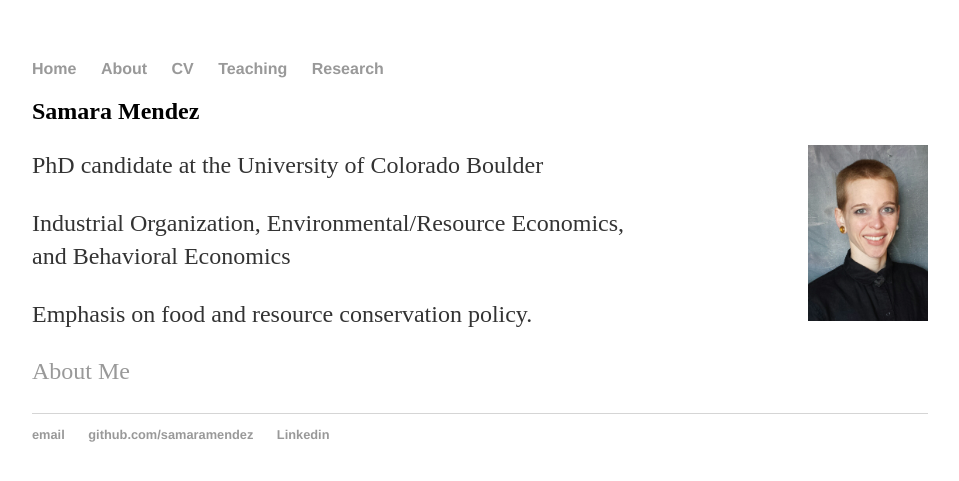
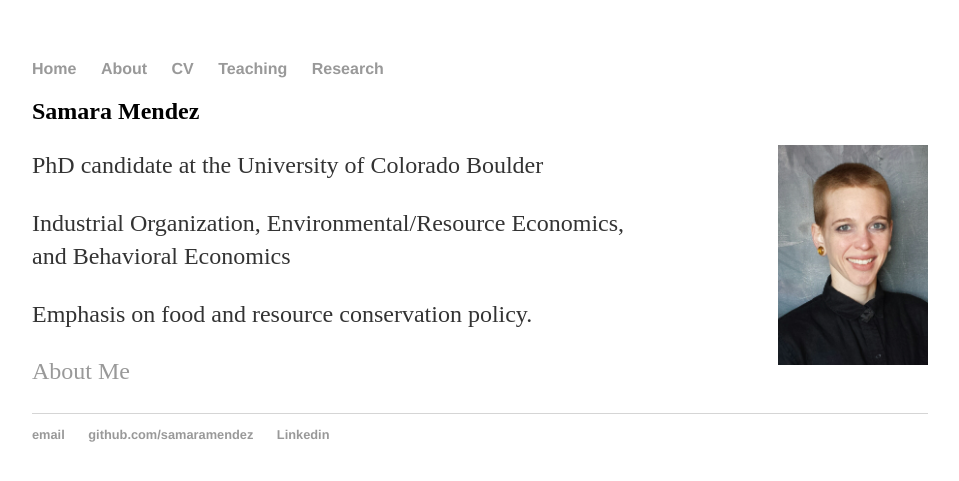
Before and after one commit to samaramendez/samaramendez.github.io, a Jekyll site: the page built from index.html, in a window 1280 px wide. Shown: the top 481 px of the page, without its empty margins (160-1119 px from the left). Built offline with Jekyll 4.4.1, drawn with Linux system fonts in a browser that asks for light colours.

Commit message:
Update index.html

```diff
--- a/index.html
+++ b/index.html
@@ -4,7 +4,7 @@ title: Samara Mendez
 ---
 	<h2>Samara Mendez </h2>
 
-<img align="right" src="2018-02-27 12.56.47.png" alt="Samara Mendez" width="120">
+<img align="right" src="2018-02-27 12.56.47.png" alt="Samara Mendez" width="150">
 
 <div class="blurb">
 
```
